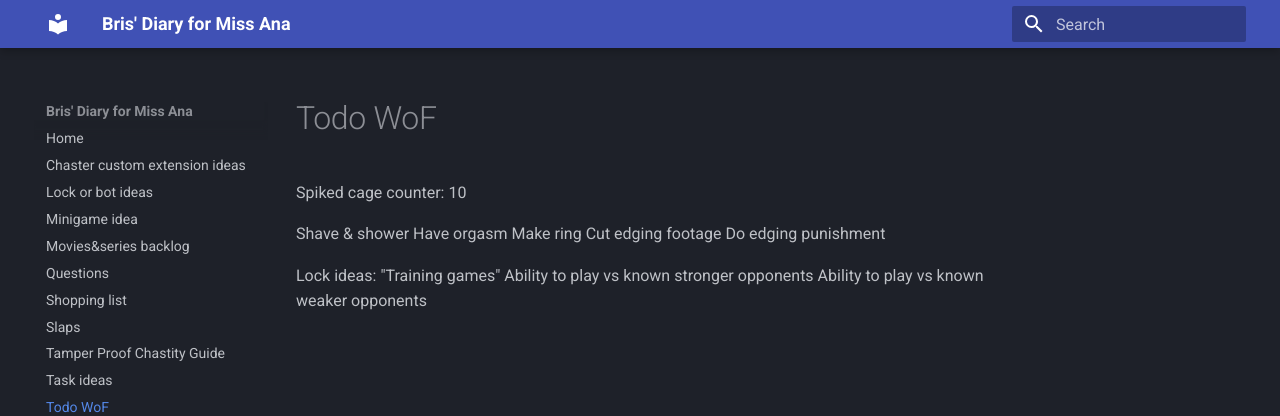
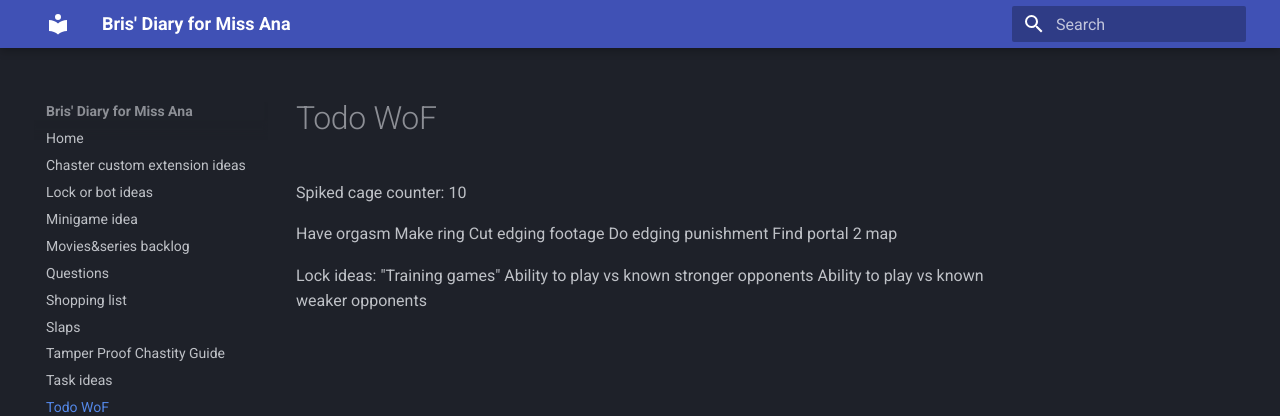
Before and after one commit to bris00/DFMA, an MkDocs documentation site: the page built from diary/Todo - WoF.md, in a window 1280 px wide. Shown: the top 416 px of the page. Built offline with MkDocs 1.6.1 and Material for MkDocs 9.7.7, drawn with Linux system fonts in a browser that asks for light colours.

Commit message:
vault backup: 2023-05-29 17:34:23
Affected files:
diary/Todo - WoF.md

```diff
--- a/diary/Todo - WoF.md
+++ b/diary/Todo - WoF.md
@@ -1,10 +1,10 @@
 Spiked cage counter: 10
 
-Shave & shower
 Have orgasm
 Make ring
 Cut edging footage
 Do edging punishment
+Find portal 2 map
 
 
 Lock ideas:
```
